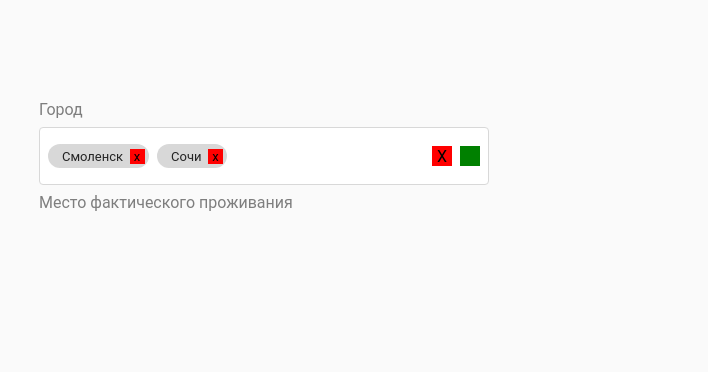
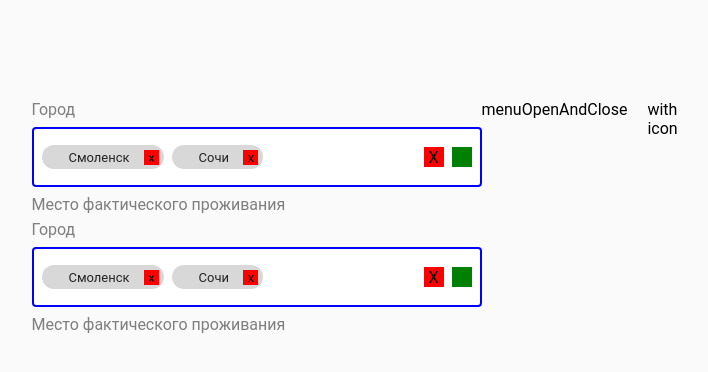
Before and after one commit to Alexey25041991/select-multiSelect, a React (Create React App) app: page / in a window 1280 px wide. Shown: the top 372 px of the page, without its empty margins (376-1084 px from the left). Built offline with nearby package versions, Linux system fonts and the light colour scheme.

Commit message:
optimization and  onBlur

```diff
--- a/src/App.tsx
+++ b/src/App.tsx
@@ -1,30 +1,61 @@
-import React from 'react';
+import React, { useState } from 'react';
 
 import MySelect from 'components/MySelect';
 import {
-  objDataArr,
+  options,
   // nodesDataArr,
-  objDataArr1
+  initialValue,
+  optionsList,
 } from './consts';
 import { AppStyles, AppWrapper } from './App.styled';
+import './styles.css';
+import { CheckboxInput } from './components/MySelect/styled';
+
+const App = () => {
+
+  // const [firstItemOpened, setFirstItemOpened] = useState<boolean>(optionsList[0].checked ? true : false);
+  const [firstItemOpened, setFirstItemOpened] = useState<boolean>(false);
+  const [firstItemIcon, setFirstItemIcon] = useState<boolean>(false);
 
 
-const App = () => (
+  return(
     <>
       <div>
         <AppStyles />
 
         <AppWrapper>
+          <div style={{
+            display: 'flex',
+            flexDirection: 'column',
+          }}>
           <MySelect
             width={450}
-          options={objDataArr}
-          initialValue={objDataArr1}
+            options={options}
+            initialValue={initialValue}
+            menuOpenAndClose={firstItemOpened}
+            className={'select'}
             onChange={(value) => console.log('Value from changed input', value)}
           />
+          <MySelect
+            width={450}
+            options={options}
+            initialValue={initialValue}
+            menuOpenAndClose={firstItemOpened}
+            className={'select'}
+            onChange={(value) => console.log('Value from changed input', value)}
+          />
+          </div>
+          <CheckboxInput>
+            <span>menuOpenAndClose</span>
+            <input type='checkbox' checked={firstItemOpened} onChange={() => setFirstItemOpened(!firstItemOpened)} readOnly />
+            <span>with icon</span>
+            <input type='checkbox' checked={firstItemIcon} onChange={() => setFirstItemIcon(!firstItemIcon)} readOnly />
+          </CheckboxInput>
         </AppWrapper>
       </div>
     </>
-);
+  )
+};
 
 
 export default App;
--- a/src/components/MySelect/ChipItem.tsx
+++ b/src/components/MySelect/ChipItem.tsx
@@ -2,7 +2,7 @@ import React, { useCallback } from 'react';
 
 import { IChipItemProps } from 'types';
 import {
-  ChipItemWrapper, CloseIconContainer, CloseSolidIcon
+  ChipItemWrapper, CloseIconContainer, CloseSolidIcon, ChipItemLabel
 } from './styled';
 
 import { removeOption } from './DropdownList'
@@ -28,7 +28,7 @@ const ChipItem: React.FC<IChipItemProps> = ({
 
   return (
     <ChipItemWrapper {...restProps}>
-      {children}
+      <ChipItemLabel>{children}</ChipItemLabel>
 
       <CloseIconContainer>
         <CloseSolidIcon
--- a/src/components/MySelect/Input.tsx
+++ b/src/components/MySelect/Input.tsx
@@ -9,16 +9,22 @@ import {
 import ChipItem from './ChipItem';
 
 const Input: FC<IInpitProps> = (
-  {inputProps}
+  {inputProps: {
+    initialValueOptions,
+    currentMultiValue,
+    setCurrentMultiValue,
+    opened,
+    onChange,
+  }}
 ) => {
     const valueContainerWrapperRef = useRef();
 
     const setCounterChip = (index: number) => ' + ' + index;
 
     const handleRemoveAllClick = useCallback((e) => {
-      inputProps.onChange?.([])
+      onChange?.([])
       e.stopPropagation();
-      inputProps.setCurrentMultiValue([]);
+      setCurrentMultiValue([]);
     }, []);
 
     // const handleSelectWrapperClick = useCallback(() => setOpened((opened: any) => !opened), []);
@@ -26,8 +32,8 @@ const Input: FC<IInpitProps> = (
   return (
     <CurrentValue>
         <ValueContainerWrapper ref={valueContainerWrapperRef}>
-        {inputProps.currentMultiValue.length
-            ? inputProps.currentMultiValue.map(
+        {currentMultiValue.length
+            ? currentMultiValue.map(
             (item: any, i: number) => {
                 const label = item.$$typeof ? item.props['data-label'] : item.label;
                 const value = item.$$typeof ? item.props['data-value'] : item.value;
@@ -35,15 +41,15 @@ const Input: FC<IInpitProps> = (
                 return (
                 <Fragment key={value}>
                     <ChipItemCheckbox key={value + '_'}>
-                      {setCounterChip(inputProps.currentMultiValue.length - i)}
+                      {setCounterChip(currentMultiValue.length - i)}
                     </ChipItemCheckbox>
 
                     <ChipItem
                       key={value} value={value} data-is-chip
                       disabled={false}
-                      currentMultiValue={inputProps.currentMultiValue}
-                      setCurrentMultiValue={inputProps.setCurrentMultiValue}
-                      onChange={inputProps.onChange}
+                      currentMultiValue={currentMultiValue}
+                      setCurrentMultiValue={setCurrentMultiValue}
+                      onChange={onChange}
                     >
                     {label}
                     </ChipItem>
@@ -56,12 +62,12 @@ const Input: FC<IInpitProps> = (
         <IndicatorsContainerWrapper>
           <CloseIcon
             onClick={handleRemoveAllClick}
-            menuIsOpen={inputProps.opened}
+            menuIsOpen={opened}
             disabled={false}
           >X</CloseIcon>
 
           <ArrowDownIcon
-            menuIsOpen={inputProps.opened}
+            menuIsOpen={opened}
             disabled={false}
           />
         </IndicatorsContainerWrapper>
--- a/src/components/MySelect/MySelect.tsx
+++ b/src/components/MySelect/MySelect.tsx
@@ -10,7 +10,7 @@ import {
 } from './styled';
 
 const MySelect: React.FC<ISelectProps> = ({
-  width, options, initialValue, onChange
+  width, options, menuOpenAndClose, initialValue, onChange, className
 }) => {
   // Ref to container
   const initialValueOptions = initialValue ? initialValue : [];
@@ -18,26 +18,67 @@ const MySelect: React.FC<ISelectProps> = ({
   // const list = list1.reduce((st: any, el: any) => (st.map((e: { value: any; }) => e.value)).includes(el.value) ? st : [...st, el],[])
 
   // Дропдаун открыт/закрыт
-  const [ opened, setOpened ] = useState<boolean>(false);
+
+  const [ dropdownListBorders, setDropdownListMoveBorders ] = useState<boolean>(false);
+
+
+  const [ opened, setOpened ] = useState<boolean>(!!menuOpenAndClose);
   const [ currentMultiValue, setCurrentMultiValue ] = useState<MyOptions[]>(initialValueOptions);
 
   // TODO: Вынести в хуки
   // Click outside select
   useEffect(() => {
-    // onChange?.(currentMultiValue);
+    !!menuOpenAndClose && setOpened(menuOpenAndClose)
+
     const closeHandler = (e: any) => {
       let target: any = e.target;
-      if (!target.closest('[data-close-border]')) setOpened(false);
+      if (!target.closest('[data-close-border]') && !menuOpenAndClose) setOpened(false);
     };
 
     document.addEventListener('click', closeHandler);
 
     return () => document.removeEventListener('click', closeHandler);
   });
+
   const handleSelectWrapperClick = useCallback((e) => {
     e.stopPropagation();
-    setOpened((opened: any) => !opened)
-  }, [setOpened]);
+
+    const a = document.getElementById('OptionWrapper');
+    const b = document.documentElement.clientHeight
+
+
+    if(a) {
+      const getCoords = (a: any , b: any) => {
+        let box = a.getBoundingClientRect();
+        const top = box.top
+        const bottom = box.top + box.height;
+        const bottomHeightBorder = b - bottom
+        const bottomHeight = b - box.top
+
+        const bottomSwitch = Math.abs(top) > Math.abs(bottomHeight);
+        if(bottomHeightBorder < 0 ) {
+          setDropdownListMoveBorders(true);
+        }
+
+        if(bottomHeightBorder - 72 - 2> box.height) {
+          setDropdownListMoveBorders(false);
+        }
+
+        return {
+          top: top,
+          bottom: bottom,
+          bottomHeightBorder: bottomHeightBorder,
+          bottomHeight: bottomHeight,
+          bottomSwitch: bottomSwitch,
+        };
+      }
+      console.log('???getCoords', getCoords(a, b))
+    }
+
+    menuOpenAndClose? setOpened(menuOpenAndClose) : setOpened((opened: any) => !opened)
+    // setOpened((opened: any) => !opened)
+
+  }, [menuOpenAndClose]);
 
   const inputProps = {
     initialValueOptions,
@@ -49,7 +90,7 @@ const MySelect: React.FC<ISelectProps> = ({
 
   // @ts-ignore
   return (
-    <SelectWrapper width={width} data-close-border>
+    <SelectWrapper className={className} width={width} data-close-border>
       <Label disabled={false}>
         Город
       </Label>
@@ -58,15 +99,15 @@ const MySelect: React.FC<ISelectProps> = ({
 
         <Input inputProps = {inputProps}/>
 
-        {opened && (
         <DropdownList
           list={list}
           currentMultiValue={currentMultiValue}
           setCurrentMultiValue={setCurrentMultiValue}
           setOpened={setOpened}
           onChange={onChange}
+          dropdownListBorders={dropdownListBorders}
+          opened={opened}
         />
-        )}
       </SelectContainer>
 
       <AdditionalText error={false} disabled={false}>
--- a/src/components/MySelect/styled.tsx
+++ b/src/components/MySelect/styled.tsx
@@ -18,6 +18,7 @@ interface IIconProps {
 
 interface IIconProps1 {
   dropdownListBorders: boolean;
+  opened: boolean;
 }
 
 export const SelectWrapper = styled.div<ISelectWrapperProps>`
@@ -45,17 +46,17 @@ export const SelectContainer = styled.div<IIconProps>`
     height: 56px;
     padding: '12px 16px';
     color: #7E7E7E;
-    border: 1px solid #D8D8D8;
+    border: 2px solid blue;
     border-radius: 4px;
     background: #FFFFFF;
-    &:before {
-      position: absolute;
-      content: '';
-      bottom: -1px;
-      left: -1px;
-      width: calc(100% + (1px * 2));
-      height: 2px;
-      background: transparent;
+    // &:before {
+    //   position: absolute;
+    //   content: '';
+    //   bottom: -1px;
+    //   left: -1px;
+    //   width: calc(100% + (1px * 2));
+    //   height: 2px;
+    //   // background: blue;
     }
   `}
 `;
@@ -107,6 +108,37 @@ export const ChipItemWrapper = styled.div`
   align-items: center;
   flex: 0 0 auto;
   margin: 4px 8px 4px 4px;
+  // overflow: hidden;
+`;
+
+export const ChipItemLabel = styled.div`
+  position: relative;
+  // overflow: hidden;
+  box-sizing: border-box;
+  max-width: 400px;
+  color: #242424;
+  background-color: #D8D8D8;
+  border-radius: 14px;
+  height: 24px;
+  font-size: 13px;
+  padding: 4px 0 4px 9px;
+  // margin-right: 8px;
+  display: flex;
+  align-items: center;
+  flex: 0 0 auto;
+  margin: 4px 8px 4px 4px;
+  overflow: hidden;
+  & > div {
+    display: flex;
+    align-items: center;
+    background-color: red;
+  }
+  & > div:nth-child(1) {
+    margin-right: 5px;
+  }
+  & > div:first-child {
+    margin-left: 2px;
+  }
 `;
 
 export const ChipItemCheckbox = styled.div`
@@ -219,18 +251,47 @@ export const OptionWrapper = styled.div<IIconProps1>`
   top: 100%;
   left: 0;
   border: 1px solid #D8D8D8;
+  z-index: 1000;
+  height: 200px;
   min-height: 100px;
   cursor: pointer;
   overflow-y: auto;
+  visibility: ${({ opened }) => opened ? 'visible' : 'hidden'};
 
   align-items: center;
-  margin-top: 5px;
+  margin-top: 8px;
+  margin-bottom: 8px;
   white-space: pre-wrap;
   // padding: 4px 8px;
   min-height: 24px;
-  height: auto;
+  // height: auto;
   border-radius: 0 0 4px 4px;
   background-color: #FFFFFF;
+
+////!!!!!
+// Основная ширина полосы прокрутки.
+::-webkit-scrollbar {
+  width: 16px;
+}
+
+// Цвет дорожки, по которой двигается бегунок прокрутки.
+::-webkit-scrollbar-track {
+  background: #ffff;
+  background-clip: content-box;
+}
+
+// Размер и цвет бегунка.
+::-webkit-scrollbar-thumb {
+  background: #000000;
+  border: 6px solid #ffff;
+  border-radius: 10px;
+}
+// Размер бегунка при наведении на него курсора.
+::-webkit-scrollbar-thumb:hover{
+    border: 5px solid #ffff;
+}
+
+  ///////
 
   > *:hover {
     background-color: #f0f5f7;
@@ -240,7 +301,7 @@ export const OptionWrapper = styled.div<IIconProps1>`
   dropdownListBorders &&
   css`
     top: auto;
-    bottom: 40px;
+    bottom: 56px;
   `}
 `;
 
@@ -261,6 +322,13 @@ export const Checkbox = styled.div`
   margin-right: 10px;
 `;
 
+export const CheckboxInput = styled.div`
+  width: 5px;
+  height: 5px;
+  margin-right: 10px;
+  display: flex;
+`;
+
 export const AdditionalText = styled.div<IIconProps>`
   margin-top: 8px;
   color: #7E7E7E;
--- a/src/consts.tsx
+++ b/src/consts.tsx
@@ -1,8 +1,8 @@
 import React from 'react';
-import { MyOptions } from 'types';
+import { MyOptions, ICheckboxGroupItem } from 'types';
 
 
-export const objDataArr: MyOptions[] = [
+export const options: MyOptions[] = [
   {
     label: 'Москва',
     value: 'Moscow',
@@ -13,6 +13,14 @@ export const objDataArr: MyOptions[] = [
     value: 'Paris',
   },
   {
+    label: 'Адлер',
+    value: 'Adler',
+  },
+  {
+    label: 'Воронеж',
+    value: 'Woronej',
+  },
+  {
     label: 'Прага',
     value: 'Prague',
   },
@@ -21,16 +29,16 @@ export const objDataArr: MyOptions[] = [
     value: 'Amsterdam',
   },
   {
-    label: 'Йоханнесбург',
-    value: 'Johannessburg',
+    label: '1',
+    value: '1',
   },
   {
-    label: 'Лондон',
-    value: 'London',
+    label: '2',
+    value: '2',
   },
 ];
 
-export const objDataArr1: MyOptions[] = [
+export const initialValue: MyOptions[] = [
   // {
   //   label: 'Париж',
   //   value: 'Paris',
@@ -55,3 +63,7 @@ export const nodesDataArr: MyOptions[] = [
   <div data-value='London' data-label='Лондон'>Лондон</div>,
   <div data-value='Amsterdam' data-label='Амстердам'>Амстердам</div>,
 ];
+
+export const optionsList: ICheckboxGroupItem[] = [
+  { id: 1, label: 'menuOpenAndClose', checked: false },
+];
--- /dev/null
+++ b/src/styles.css
@@ -0,0 +1,3 @@
+.select {
+  /* background-color: #ffffff */
+}
```
Also changed, not shown: src/components/MySelect/DropdownList.tsx (+22 -47 lines), src/types.ts (+24 -2 lines). Lines whose indentation alone changed are shown as unchanged.
